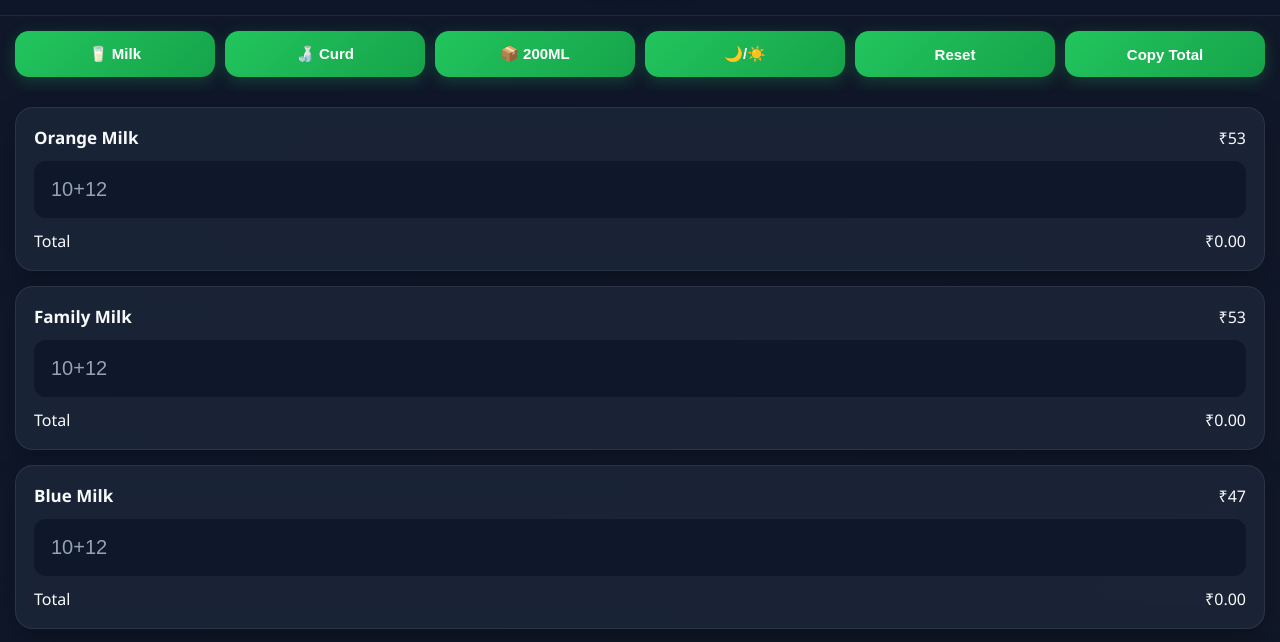
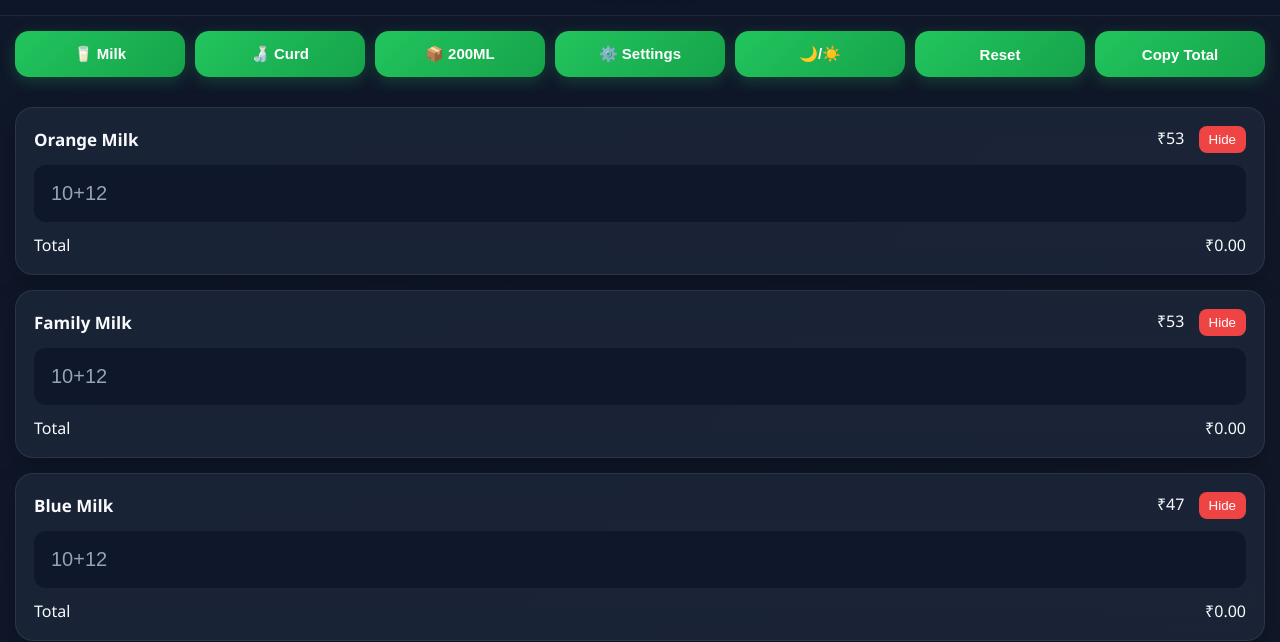
Before and after one commit to tractlead-cmd/milkcalculator, a plain HTML site: page index.html in a window 1280 px wide. Shown: the part 172-814 px from the top of the page. Drawn offline with Linux system fonts and the light colour scheme.

Commit message:
Update index.html

```diff
--- a/index.html
+++ b/index.html
@@ -202,6 +202,21 @@ input::placeholder{
     }
 }
 
+.hide-btn{
+    background:#ef4444;
+    padding:6px 10px;
+    border:none;
+    border-radius:8px;
+    color:white;
+    cursor:pointer;
+    margin-left:10px;
+}
+
+.setting-input{
+    background:#0f172a;
+    color:white;
+}
+
 </style>
 
 </head>
@@ -217,6 +232,7 @@ input::placeholder{
 <button onclick="showTab('milk')">🥛 Milk</button>
 <button onclick="showTab('curd')">🍶 Curd</button>
 <button onclick="showTab('p200')">📦 200ML</button>
+<button onclick="showTab('settings')">⚙️ Settings</button>
 <button onclick="toggleTheme()">🌙/☀️</button>
 <button onclick="resetAll()">Reset</button>
 <button onclick="copyTotal()">Copy Total</button>
@@ -225,9 +241,11 @@ input::placeholder{
 <div id="milk" class="section active"></div>
 <div id="curd" class="section"></div>
 <div id="p200" class="section"></div>
+<div id="settings" class="section"></div>
 
 <script>
-const products=[
+let products =
+JSON.parse(localStorage.getItem('products')) || [
 {name:'Orange Milk',price:53,cat:'milk'},
 {name:'Family Milk',price:53,cat:'milk'},
 {name:'Blue Milk',price:47,cat:'milk'},
@@ -249,14 +267,24 @@ function build(){
  ['milk','curd','p200'].forEach(cat=>{
   let html='';
   products.filter(p=>p.cat===cat).forEach((p,i)=>{
-   html+=`<div class="card">
-   <div class="row"><b>${p.name}</b><span>₹${p.price}</span></div>
+  html+=`<div class="card" id="card_${i}">
+  <div class="row">
+  <b>${p.name}</b>
+  <div>
+  <span>₹${p.price}</span>
+  <button class="hide-btn"
+  onclick="hideProduct(${i})">
+  Hide
+  </button>
+  </div>
+  </div>
    <input data-cat="${cat}" data-name="${p.name}" placeholder="10+12">
    <div class="row"><span>Total</span><span id="t_${p.name}">₹0.00</span></div>
    </div>`;
   });
   html+=`<div class="card"><b>${cat.toUpperCase()} TOTAL: <span id="${cat}_total">₹0.00</span></b></div>`;
   document.getElementById(cat).innerHTML=html;
+  buildSettings();
  });
  attach();
 }
@@ -292,6 +320,30 @@ function recalc(){
  document.getElementById('p200_total').innerText='₹'+p200.toFixed(2);
 }
 
+function buildSettings(){
+
+ let html='<div class="card"><h3>Price Settings</h3>';
+
+ products.forEach((p,i)=>{
+   html+=`
+   <div class="row">
+      <span>${p.name}</span>
+      <input
+      class="setting-input"
+      id="price_${i}"
+      value="${p.price}">
+   </div>`;
+ });
+
+ html+=`
+ <button onclick="savePrices()">
+ Save Prices
+ </button>
+ </div>`;
+
+ document.getElementById('settings').innerHTML=html;
+}
+
 function showTab(id){
  document.querySelectorAll('.section').forEach(s=>s.classList.remove('active'));
  document.getElementById(id).classList.add('active');
@@ -307,6 +359,41 @@ function copyTotal(){
  navigator.clipboard.writeText(document.getElementById('grand').innerText);
  alert('Grand total copied');
 }
+
+
+function savePrices(){
+
+ products.forEach((p,i)=>{
+   p.price =
+   parseFloat(
+   document.getElementById(
+   'price_'+i
+   ).value
+   ) || 0;
+ });
+
+ localStorage.setItem(
+ 'products',
+ JSON.stringify(products)
+ );
+
+ alert('Prices Saved');
+
+ build();
+ recalc();
+}
+
+function hideProduct(i){
+
+ const card =
+ document.getElementById(
+ 'card_'+i
+ );
+
+ if(card){
+   card.style.display='none';
+ }
+}
 document.getElementById('date').innerText=new Date().toDateString();
 build();
 </script>
```
